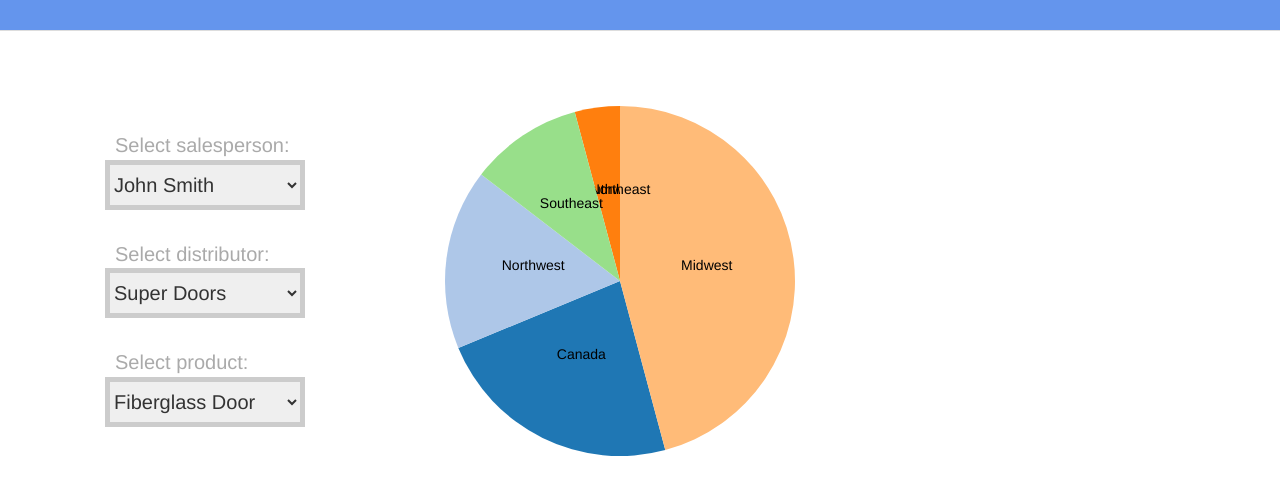
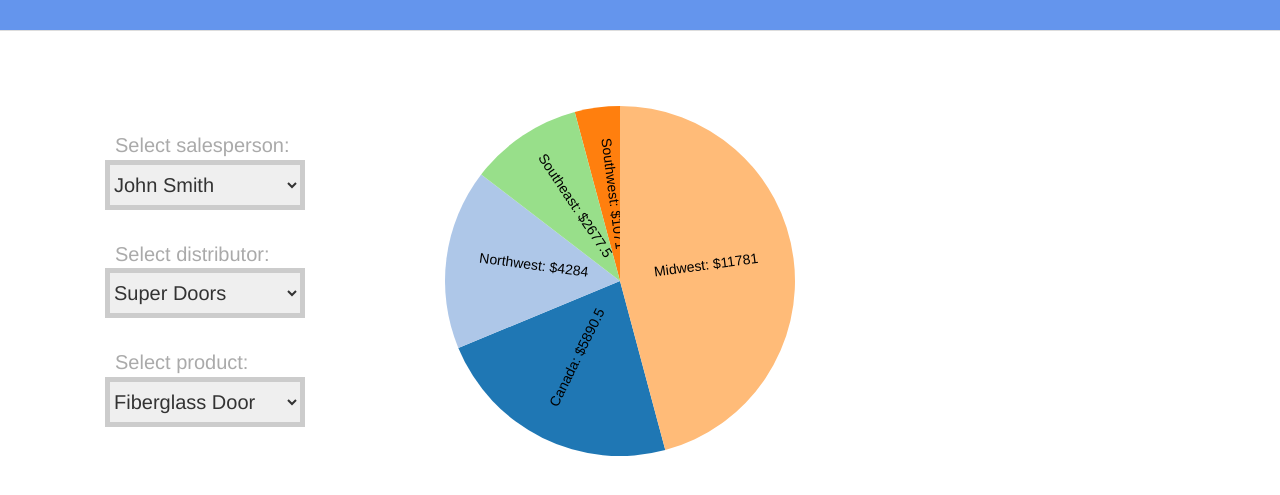
Before and after one commit to goldpbear/fasterbidsDashboard, a plain HTML site: page index.html in a window 1280 px wide. Shown: the part 89-584 px from the top of the page. Drawn offline with nearby package versions, Linux system fonts and the light colour scheme.

Commit message:
rotate labels

```diff
--- a/index.html
+++ b/index.html
@@ -45,6 +45,7 @@
 		<!-- dashboard view -->
 		<div id="analytics-dashboard" class="col-md-9">
 
+			<div id="header-readout"></div>
 			<pie-chart></pie-chart>
 
 		</div>
--- a/js/app.js
+++ b/js/app.js
@@ -86,13 +86,17 @@ FASTERBIDS.directive("pieChart", function() {
 			svg.selectAll("g")
 			    .append("text")
 			    .attr("transform", function(d) {
-			    	return "translate(" + arc.centroid(d) + ")";
+			    	return "translate(" + arc.centroid(d) + ") rotate(" + angle(d) + ")";
 			    })
 			    .attr("text-anchor", "middle")
 			    .text(function(d) {
-			    	console.log(d.data.region);
-			    	return d.data.region;
+			    	if (d.data.sales > 0) { return d.data.region + ": $" + (d.data.price * d.data.sales) ; }
 			    });
+
+			function angle(d) {
+		      var a = (d.startAngle + d.endAngle) * 90 / Math.PI - 90;
+		      return a > 90 ? a - 180 : a;
+		    }
 		}, true);
 	};
 
```
